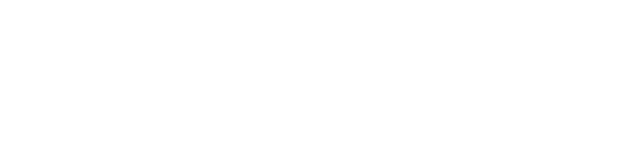
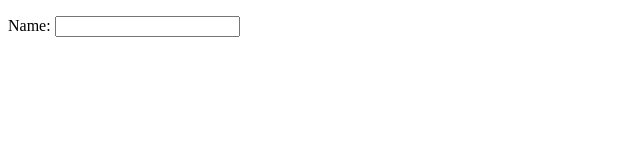
Before and after one commit to pagliares/git-class-html-form, a plain HTML site: page index.html in a window 1280 px wide. Shown: the whole page, without its empty margins (0-640 px from the left). Drawn offline with Linux system fonts and the light colour scheme.

Commit message:
Create form controls for name field

```diff
--- a/index.html
+++ b/index.html
@@ -4,9 +4,16 @@
     <meta charset="UTF-8">
     <meta http-equiv="X-UA-Compatible" content="IE=edge">
     <meta name="viewport" content="width=device-width, initial-scale=1.0">
-    <title>Git Class - part 1 out of 2</title>
+</title>
 </head>
 <body>
 
+    <form action="/my-handling-form-page" method="post">
+        <p>
+            <label for="name">Name:</label>
+            <input type="text" id="name" name="user_name" />
+          </p>
+    </form>
+
 </body>
 </html>
```
